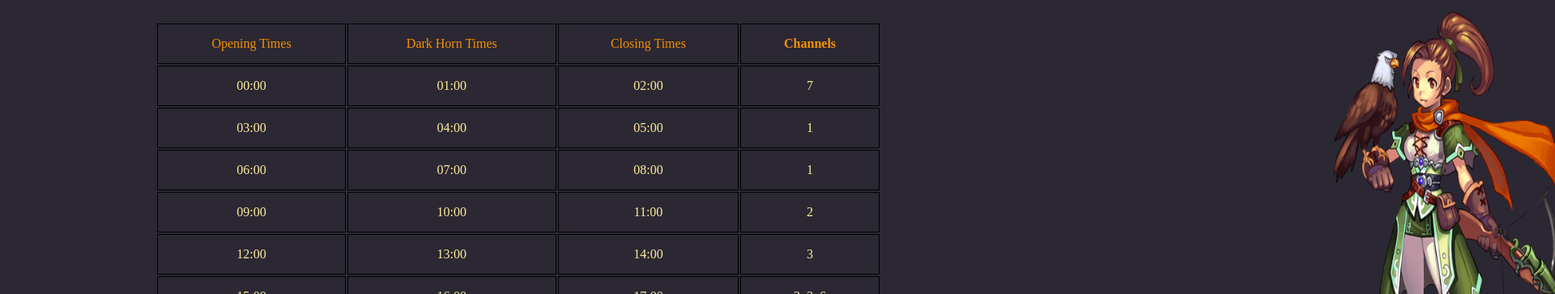
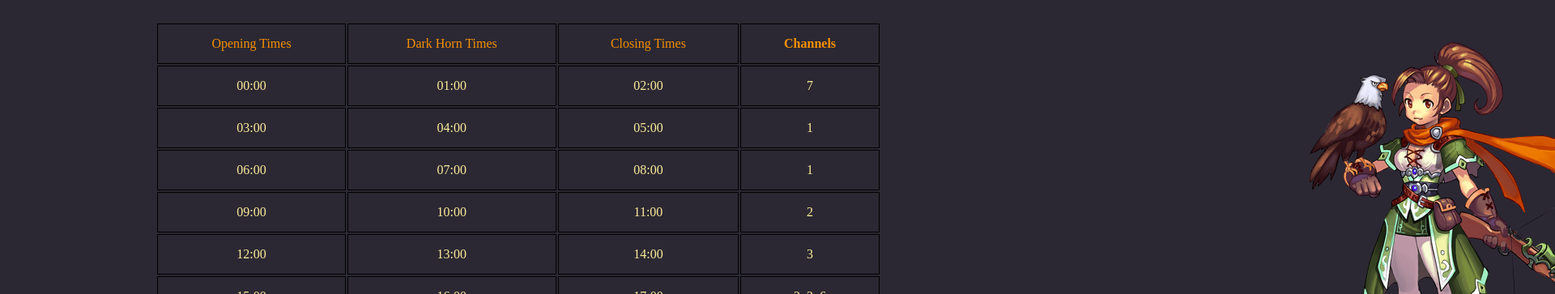
Before and after one commit to S0ffen/tips-information-deck, a plain HTML site: page Nostale/Lod&IC&ICB.html in a window 1280 px wide. Shown: the part 253-616 px from the top of the page at 81% size, 1920 px wide, since content can reach past the window. Drawn offline with Linux system fonts and the light colour scheme.

Commit message:
added scouts

```diff
--- a/Nostale/Lod&IC&ICB.css
+++ b/Nostale/Lod&IC&ICB.css
@@ -80,15 +80,17 @@ tr td{
     margin: 10px 0px 30px 0px;
     color: #ff5709;
 }
-.test{
-   position: absolute;
-    top: 250px;
-    left: 1550px;
-    width: 480px;
-    height: 500px;
+.scout-right{
+    position: absolute;
+    top: 290px;
+    left: 1500px;
+    width: auto;
+    height: auto;
     overflow: hidden;
+}
 
+.scout-left{
+    position: absolute;
+    top: 200px;
+    right: 1500px;
 }
-img:hover {
-    opacity: 0.2;
-  }
--- a/Nostale/Lod&IC&ICB.html
+++ b/Nostale/Lod&IC&ICB.html
@@ -20,7 +20,8 @@
     </header>
     <h1 class="LoDT">LoD Times</h1>
     <div class="table">
-        <img src="zwiad-removebg-preview.png" alt="" class="test">
+        <img src="zwiad-female.png" alt="" class="scout-right">
+        <img src="zwiad-male.png" alt="" class="scout-left">
         <table class="lodtable">
             <tbody>
                 <tr>
```
Also changed, not shown: Nostale/zwiad-female.png (renamed from Nostale/zwiad-removebg-preview.png), Nostale/zwiad-male.png (added), Nostale/zwiad.png (deleted).
